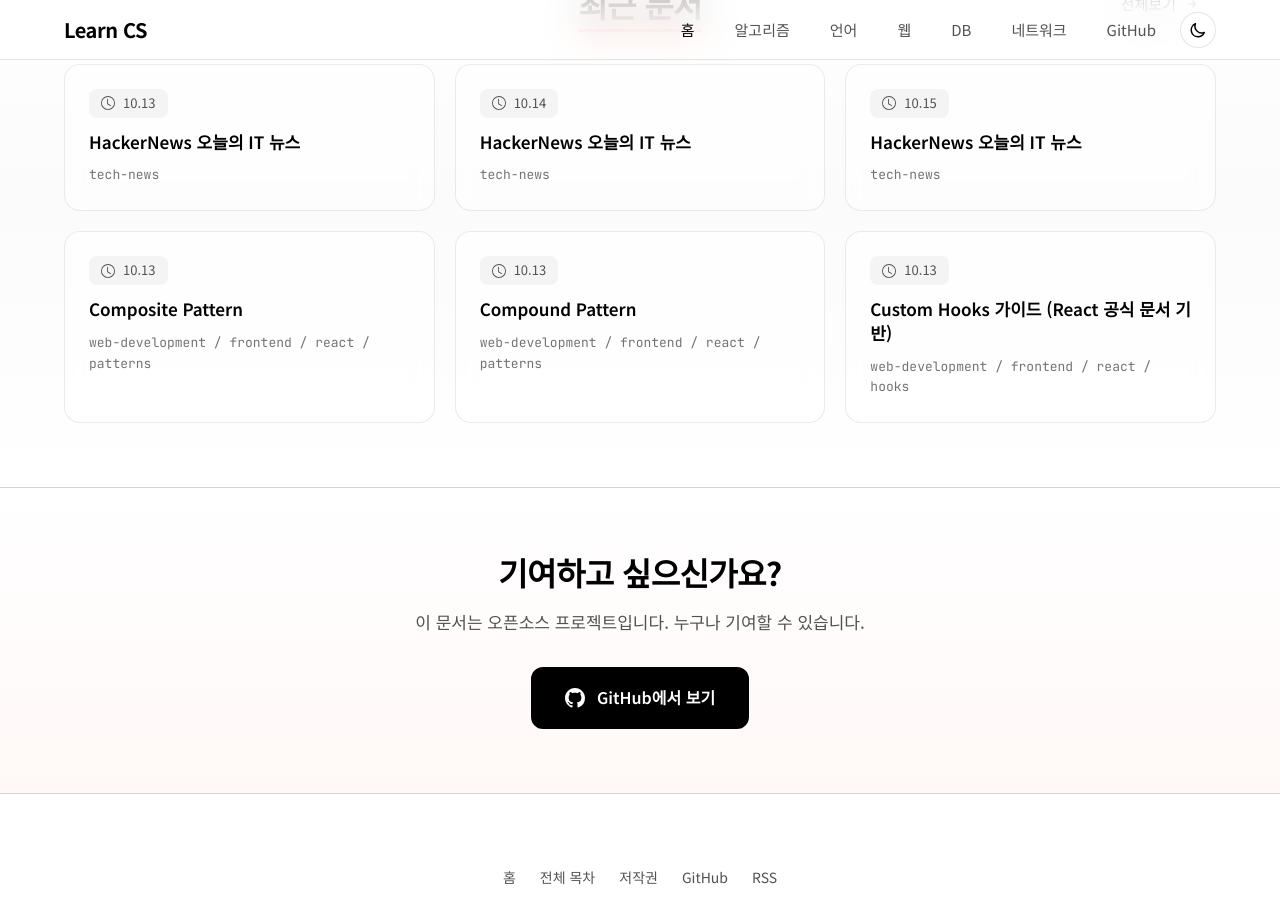
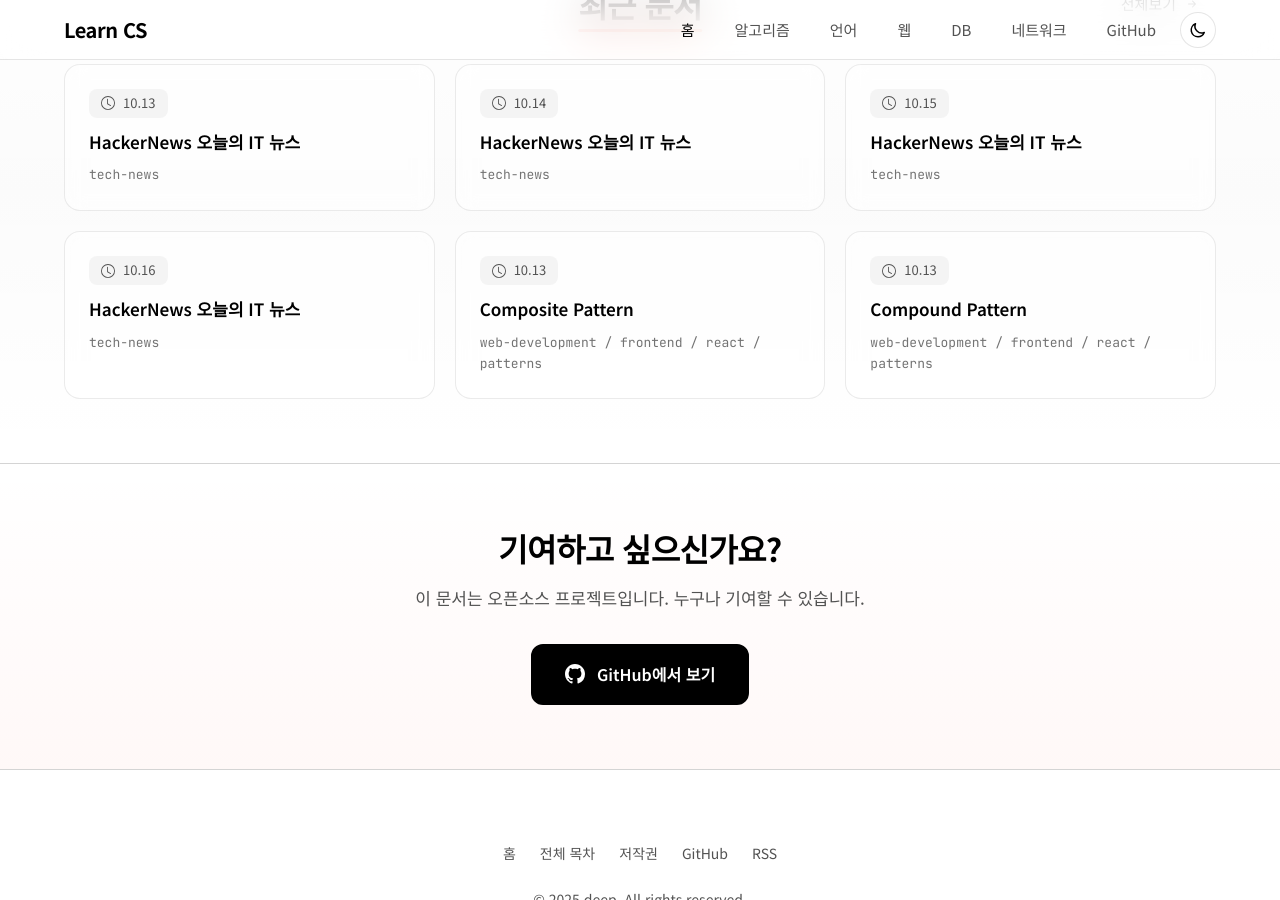
Before and after one commit to lledellebell/learn-cs, a Jekyll site: the page built from index.md, in a window 1280 px wide and 900 px high, scrolled down 1553 px. Built offline with Jekyll 4.4.1, drawn with Linux system fonts in a browser that asks for light colours; part of the change alters nothing that is shown.

Commit message:
chore: update HackerNews top stories for 2025-10-16 [skip ci]

```diff
--- /dev/null
+++ b/tech-news/2025-10-16-hackernews-top-stories.md
@@ -0,0 +1,147 @@
+---
+layout: news
+title: "HackerNews 오늘의 IT 뉴스"
+date: 2025-10-16
+last_modified_at: 2025-10-16T00:01:55.706Z
+category: tech-news
+---
+
+# HackerNews 오늘의 IT 뉴스
+
+**2025년 10월 16일 목요일** 기준 HackerNews Top 10 이야기
+
+---
+
+
+## 1. I Hate Acrobat
+
+<div class="home-news-summary">
+
+작성자는 기존 PDF 리더의 단점을 해결하고자 "Miro"라는 새로운 PDF 리더를 개발했습니다. 이 리더는 MuPDF 백엔드를 활용하여 효율적인 렌더링과 부드러운 확대/축소를 제공하며, 사용자 정의 가능한 크로스 플랫폼 GUI를 갖추고 있습니다. 특히, 파일 변경 시 자동 새로고침 기능과 RPC 서버를 통한 편집기 연동으로 통합된 문서 작업 환경을 지원하는 것이 특징입니다.
+
+</div>
+
+**원문:** [https://www.vincentuden.xyz/blog/pdf-reader](https://www.vincentuden.xyz/blog/pdf-reader)
+
+---
+
+
+## 2. How First Wap Tracks Phones Around the World
+
+<div class="home-news-summary">
+
+Lighthouse Reports는 심층 웹에서 발견된 방대한 감시 데이터 아카이브를 통해, First Wap이라는 회사가 구식 통신 프로토콜인 SS7(Signalling System 7)의 취약점을 악용하여 전 세계 휴대폰을 추적해왔음을 폭로했습니다. 이 회사의 Altamides 도구는 기기에 흔적을 남기지 않고 PSI(Provide Subscriber Info) 및 ATI(Any Time Interrogation)와 같은 SS7 명령을 사용하여 전화 네트워크로부터 사용자의 위치(Cell ID)를 요청하고 이를 실제 좌표로 변환하여 광범위한 위치 추적을 가능하게 합니다. 이 데이터는 르완다 반체제 인사, 언론인 등 수많은 개인의 위치가 대규모로 감시된 기록을 담고 있으며, 이는 고위급 스파이웨어보다 덜 주목받는 중간 계층 감시 기업의 활동을 보여줍니다.
+
+</div>
+
+**원문:** [https://www.lighthousereports.com/methodology/surveillance-secrets-explainer/](https://www.lighthousereports.com/methodology/surveillance-secrets-explainer/)
+
+---
+
+
+## 3. Apple M5 chip
+
+<div class="home-news-summary">
+
+Apple은 3세대 3나노 기술로 제작된 M5 칩을 발표하며 AI 성능의 큰 도약을 이뤘습니다. 이 칩은 각 코어에 Neural Accelerator를 포함한 차세대 10코어 GPU를 통해 M4 대비 4배 이상 빠른 AI GPU 연산 성능을 제공하며, 더 강력한 10코어 CPU, 향상된 16코어 Neural Engine, 그리고 153GB/s의 통합 메모리 대역폭을 특징으로 합니다. M5는 14인치 MacBook Pro, iPad Pro, Apple Vision Pro에 탑재되어 전반적인 AI 및 그래픽 성능을 크게 향상시킵니다.
+
+</div>
+
+**원문:** [https://www.apple.com/newsroom/2025/10/apple-unleashes-m5-the-next-big-leap-in-ai-performance-for-apple-silicon/](https://www.apple.com/newsroom/2025/10/apple-unleashes-m5-the-next-big-leap-in-ai-performance-for-apple-silicon/)
+
+---
+
+
+## 4. Writing an LLM from scratch, part 22 – training our LLM
+
+<div class="home-news-summary">
+
+이 블로그 게시물은 "바닥부터 LLM 작성하기" 시리즈의 22번째 글로, Sebastian Raschka의 책을 기반으로 LLM을 훈련시키는 과정을 다룹니다. 저자는 작은 데이터셋으로 모델을 성공적으로 훈련시켜 텍스트를 생성하게 했으며, AdamW 옵티마이저 사용, 훈련 속도 비교, 그리고 온도 및 top-k 샘플링을 통한 "암기" 방지 기법 등을 설명합니다. 특히 OpenAI의 GPT-2 가중치를 로드하여 모델의 텍스트 생성 능력을 크게 향상시키는 과정을 보여주며, 이전까지 개발했던 구성 요소들이 실제로 작동하는 것을 확인합니다.
+
+</div>
+
+**원문:** [https://www.gilesthomas.com/2025/10/llm-from-scratch-22-finally-training-our-llm](https://www.gilesthomas.com/2025/10/llm-from-scratch-22-finally-training-our-llm)
+
+---
+
+
+## 5. IRS Open Sources its Fact Graph
+
+<div class="home-news-summary">
+
+`IRS-Public/fact-graph`는 미국 국세법 및 관련 세법을 모델링하기 위해 미국 국세청(IRS)이 공개한 프로덕션 준비 지식 그래프입니다. 이 프로젝트는 주로 Scala로 개발되었으며, JavaScript와 Java, Kotlin, Scala 등 JVM 기반 언어에서 활용 가능합니다.
+
+</div>
+
+**원문:** [https://github.com/IRS-Public/fact-graph](https://github.com/IRS-Public/fact-graph)
+
+---
+
+
+## 6. Claude Haiku 4.5
+
+<div class="home-news-summary">
+
+Anthropic의 최신 소형 모델인 Claude Haiku 4.5는 5개월 전 최첨단이었던 Claude Sonnet 4와 유사한 코딩 성능을 1/3의 비용과 2배 이상의 속도로 제공하며, 일부 작업에서는 이를 능가합니다. 이 모델은 실시간 저지연 작업 및 에이전트 코딩에 최적화되어 있으며, Sonnet 4.5와 같은 상위 모델과 협력하여 복잡한 문제를 효율적으로 처리할 수 있습니다. 또한, Claude Sonnet 4.5 및 Opus 4.1보다 오정렬 행동 발생률이 통계적으로 유의미하게 낮아 Anthropic의 모델 중 가장 안전하며, AI 안전 등급 ASL-2로 출시되었습니다.
+
+</div>
+
+**원문:** [https://www.anthropic.com/news/claude-haiku-4-5](https://www.anthropic.com/news/claude-haiku-4-5)
+
+---
+
+
+## 7. Next Steps for the Caddy Project Maintainership
+
+<div class="home-news-summary">
+
+Caddy 프로젝트의 주요 관리자인 Matt Holt는 프로젝트의 급격한 성장과 이슈/PR의 복잡성 증가로 인해 과부하를 겪고 있으며, 이로 인해 병목 현상이 발생하고 개인적인 스트레스가 가중되고 있다고 밝혔다. 이에 따라 그는 개인적인 알림 확인을 줄이고 핵심 업무에 집중하며, 프로젝트의 버스 팩터(bus factor)를 높이고 병목 현상을 해소하기 위해 유지보수 팀에 릴리스 태그 및 게시 권한을 부여하고 팀을 확장할 계획이다.
+
+</div>
+
+**원문:** [https://caddy.community/t/next-steps-for-the-caddy-project-maintainership/33076](https://caddy.community/t/next-steps-for-the-caddy-project-maintainership/33076)
+
+---
+
+
+## 8. Gerald Sussman - An Electrical Engineering View of a Mechanical Watch (2003)
+
+**원문:** [https://techtv.mit.edu/videos/15895-an-electrical-engineering-view-of-a-mechanical-watch](https://techtv.mit.edu/videos/15895-an-electrical-engineering-view-of-a-mechanical-watch)
+
+---
+
+
+## 9. I almost got hacked by a 'job interview'
+
+<div class="home-news-summary">
+
+이 페이지는 Vercel 보안 검사 지점으로, 사용자의 브라우저를 확인하여 웹사이트 접근을 허용하기 위해 JavaScript 활성화를 요구합니다. 이는 보안상의 이유로 진행되는 절차이며, 웹사이트 소유자가 문제를 해결할 수 있는 링크도 함께 제공됩니다.
+
+</div>
+
+**원문:** [https://blog.daviddodda.com/how-i-almost-got-hacked-by-a-job-interview](https://blog.daviddodda.com/how-i-almost-got-hacked-by-a-job-interview)
+
+---
+
+
+## 10. Bringing NumPy's type-completeness score to nearly 90% – Pyrefly
+
+<div class="home-news-summary">
+
+Quansight Labs와 Meta의 Pyrefly 팀은 NumPy의 타입 완전성 점수를 초기 33%에서 거의 90%까지 향상시켰습니다. 이는 `numpy.ndarray.setfield`의 한 줄 수정(CanIndex를 SupportsIndex로 변경)으로 80% 이상으로 끌어올리고, 복잡한 오버로드를 가진 `MaskedArray` 클래스를 완전히 타입 지정하여 최종적으로 88%를 달성한 결과입니다.
+
+</div>
+
+**원문:** [https://pyrefly.org/blog/numpy-type-completeness/](https://pyrefly.org/blog/numpy-type-completeness/)
+
+---
+
+
+## 정보
+
+- **출처:** [HackerNews](https://news.ycombinator.com/)
+- **업데이트:** 이 뉴스는 매일 자동으로 업데이트됩니다
+- **API:** [HackerNews API](https://github.com/HackerNews/API)
+
+
+**요약:** Google Gemini API 사용
--- a/tech-news/latest.md
+++ b/tech-news/latest.md
@@ -1 +1 @@
-2025-10-15-hackernews-top-stories.md
+2025-10-16-hackernews-top-stories.md
```
